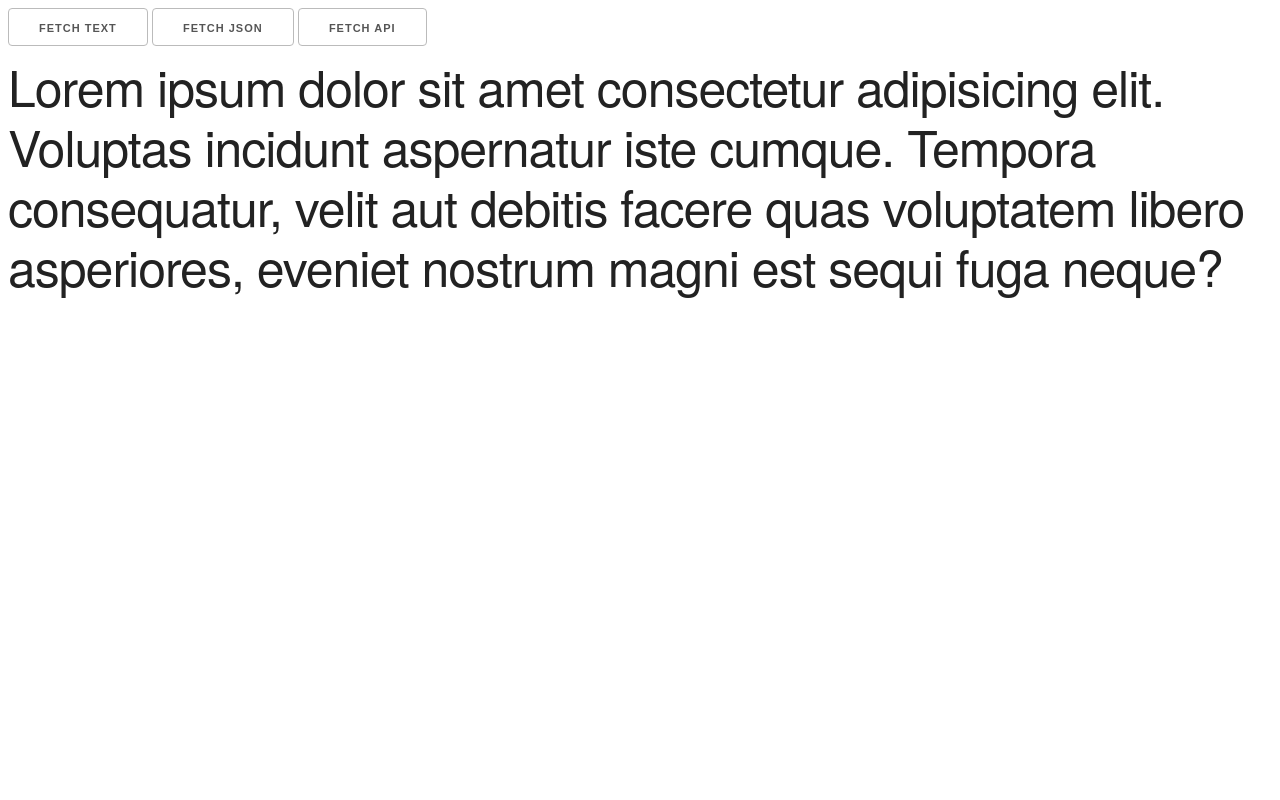
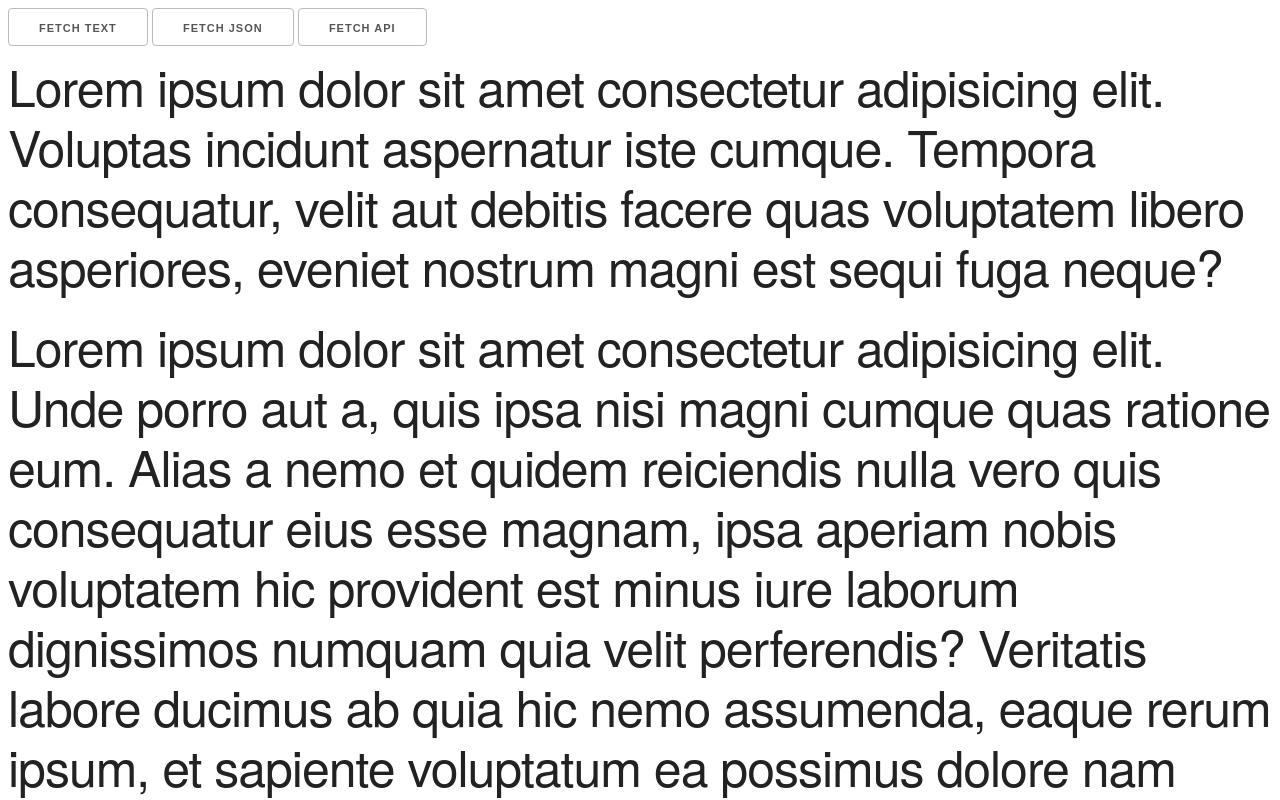
Before and after one commit to afaqhusain070/advance-js, a plain HTML site: page index.html in a window 1280 px wide. Shown: the top 800 px of the page. Drawn offline with nearby package versions, Linux system fonts and the light colour scheme.

Commit message:
add new feture

```diff
--- a/index.html
+++ b/index.html
@@ -24,7 +24,18 @@
           debitis facere quas voluptatem libero asperiores, eveniet nostrum
           magni est sequi fuga neque?
         </h1>
-        <h1></h1>
+        <h1>
+          Lorem ipsum dolor sit amet consectetur adipisicing elit. Unde porro
+          aut a, quis ipsa nisi magni cumque quas ratione eum. Alias a nemo et
+          quidem reiciendis nulla vero quis consequatur eius esse magnam, ipsa
+          aperiam nobis voluptatem hic provident est minus iure laborum
+          dignissimos numquam quia velit perferendis? Veritatis labore ducimus
+          ab quia hic nemo assumenda, eaque rerum ipsum, et sapiente voluptatum
+          ea possimus dolore nam delectus amet consequatur suscipit quos
+          laboriosam saepe id dicta! Quod sit doloribus culpa amet maiores,
+          numquam qui ex, possimus, ea deleniti quaerat saepe. Magnam id saepe,
+          adipisci ipsam facilis laboriosam eaque quasi quo. Quia.
+        </h1>
       </div>
     </div>
 
```
